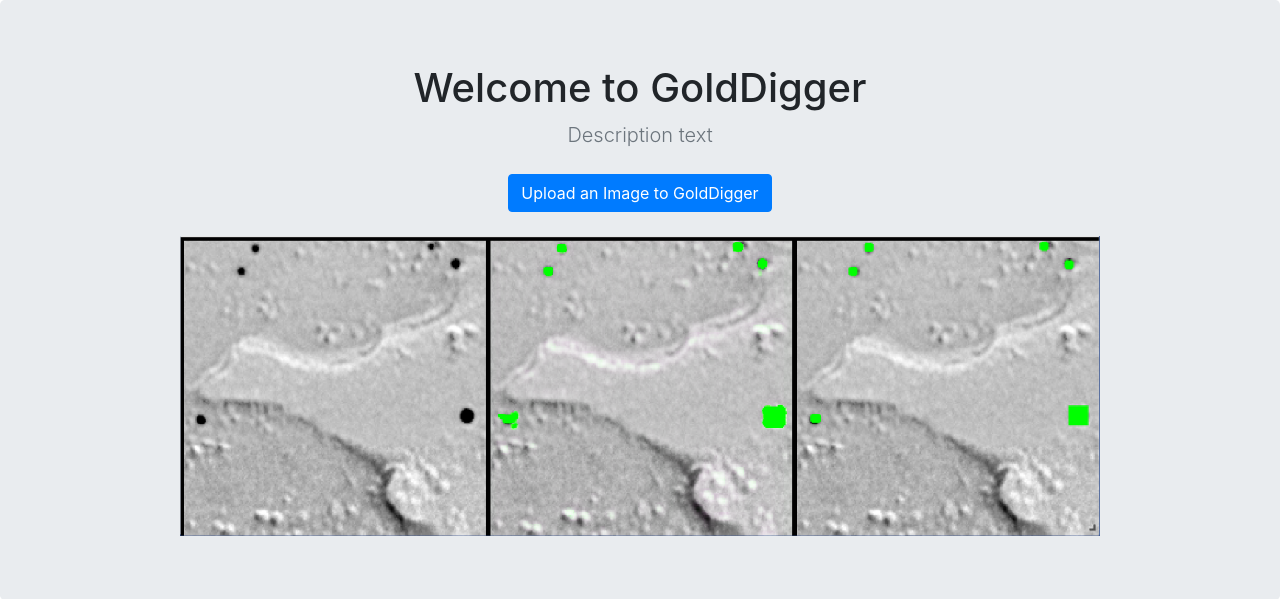
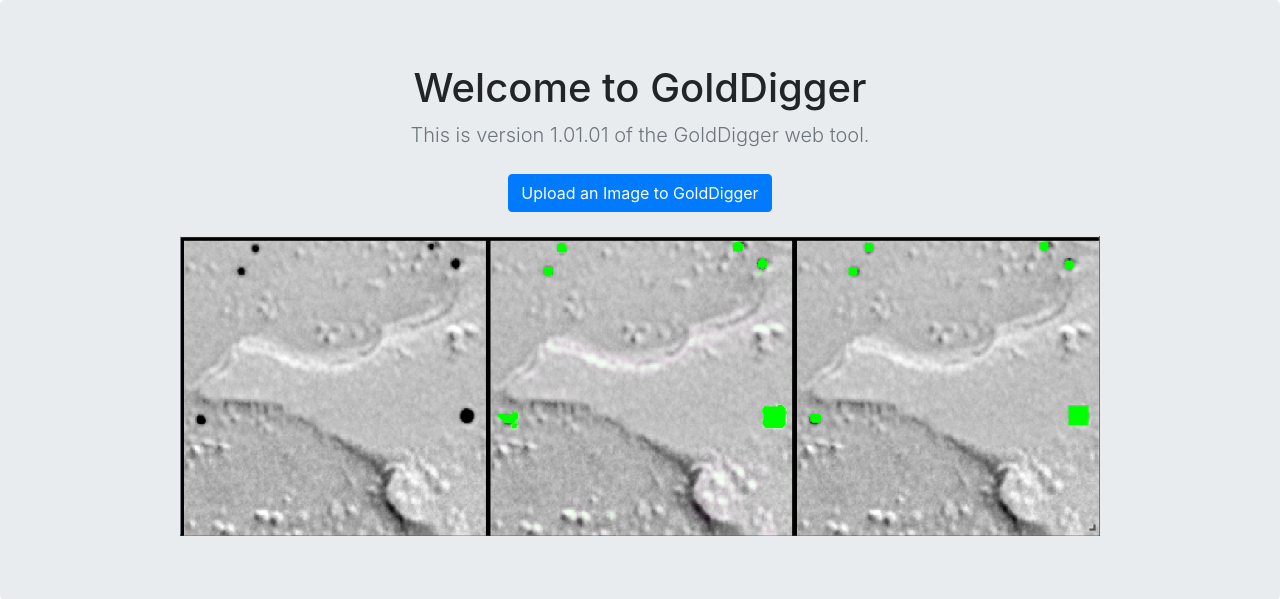
Before and after one commit to mpfi-dsp/GoldDigger, a Django app: page / in a window 1280 px wide. Shown: the part 56-655 px from the top of the page. Run offline with Django 3.2, Linux system fonts and the light colour scheme; parts of the project's set-up code (start-up, migrations or seed data) failed here and were passed over; some libraries are stand-ins or nearby versions.

Commit message:
added version number to config file and to home.html - version 1.01.01

```diff
--- a/GDapp/templates/GDapp/home.html
+++ b/GDapp/templates/GDapp/home.html
@@ -7,7 +7,7 @@
 <section class="jumbotron text-center">
     <div class="container">
       <h1 class = "jumbotron-heading">Welcome to GoldDigger</h1>
-      <p class="lead text-muted">Description text</p>
+      <p class="lead text-muted">This is version {{ version }} of the GoldDigger web tool.</p>
       <p>
         <a href= "{% url 'image_upload' %}" class="btn btn-primary my-2">Upload an Image to GoldDigger</a>
       </p>
--- a/GDapp/views.py
+++ b/GDapp/views.py
@@ -14,6 +14,7 @@
 import os
 from celery import chain
 import pathlib
+from config import VERSION_NUMBER
 
 import sys
 import logging
@@ -157,7 +158,7 @@
 
 def home(request):
     logger.debug("homepage accessed")
-    return render(request, 'GDapp/home.html')
+    return render(request, 'GDapp/home.html', {'version': VERSION_NUMBER})
 
 def populate_em_obj(obj, form):
     obj.trained_model = form.cleaned_data['trained_model']
--- a/config.py
+++ b/config.py
@@ -6,3 +6,5 @@
     ]
 
 LOCAL_IMAGE_FOLDER = "/home/mpfi.org/ds-lab-adm/Desktop/Drives/ds-prog/EM-DATA/gd-for-analysis"
+
+VERSION_NUMBER = "1.01.01"
```
